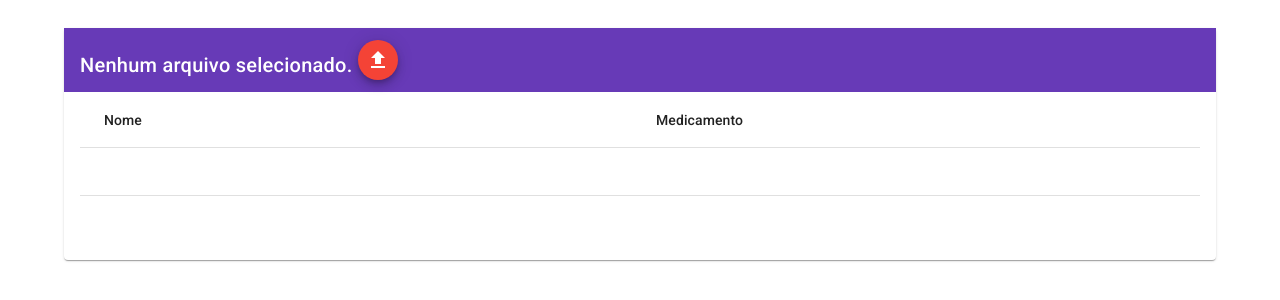
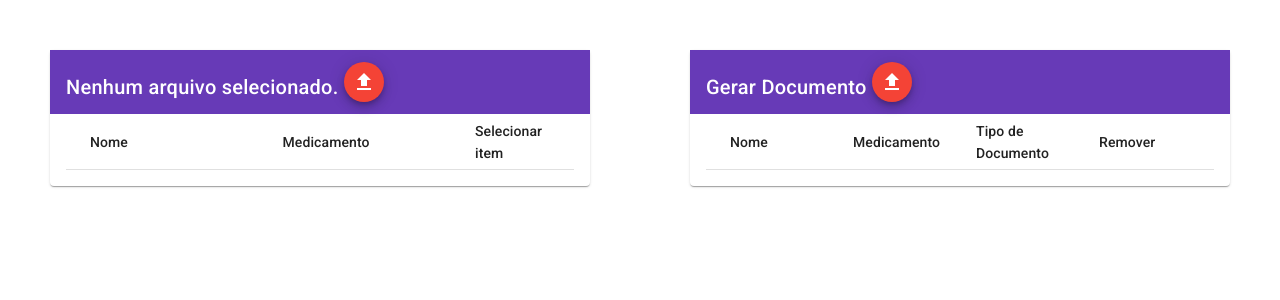
Before and after one commit to lfachiano/alto-custo, an Angular app: page / in a window 1280 px wide. Shown: the top 300 px of the page. Built offline with nearby package versions, Linux system fonts and the light colour scheme.

Commit message:
Tabela para gerar documento

```diff
--- a/src/app/remessa/remessa/remessa.component.css
+++ b/src/app/remessa/remessa/remessa.component.css
@@ -1,15 +1,31 @@
-.file-input {
-  display: none;
+.container {
+  display: flex;
+  justify-content: space-around;
 }
 
 mat-card {
-  max-width: 90%;
-  margin: 2em auto;
+  width: 100%;
   text-align: center;
+  margin: 50px;
+}
+
+.file-input {
+  display: none;
 }
 
 .column-flex {
   display: flex;
   flex-direction: column;
-  min-width: 300px;
 }
+
+mat-table {
+  width: 100%;
+}
+
+.action-column {
+  flex: 0 0 100px;
+}
+
+.action-column-header {
+  flex: 0 0 115px;
+}
--- a/src/app/remessa/remessa/remessa.component.html
+++ b/src/app/remessa/remessa/remessa.component.html
@@ -1,3 +1,6 @@
+<div class="container">
+
+  <!-- DADOS DA PLANILHA -->
   <mat-card>
 
     <mat-toolbar color="primary">
@@ -28,9 +31,71 @@
         <mat-cell *matCellDef="let item"> {{ item[4] }} </mat-cell>
       </ng-container>
 
+       <!-- Coluna de Seleção -->
+       <ng-container matColumnDef="selecionar">
+        <mat-header-cell *matHeaderCellDef class="action-column-header"> Selecionar item </mat-header-cell>
+        <mat-cell *matCellDef="let item" class="action-column">
+          <button mat-icon-button color="primary" aria-label="Selecionar item" (click)="usar(item)">
+            <mat-icon>play_circle</mat-icon>
+          </button>
+        </mat-cell>
+      </ng-container>
 
-      <mat-header-row *matHeaderRowDef="colunasExibidas"></mat-header-row>
-      <mat-row *matRowDef="let row; columns: colunasExibidas;"></mat-row>
+      <mat-header-row *matHeaderRowDef="colunasDaPlanilha"></mat-header-row>
+      <mat-row *matRowDef="let row; columns: colunasDaPlanilha;"></mat-row>
     </mat-table>
   </mat-card-content>
 </mat-card>
+
+
+<!-- ITENS DE REMESSA -->
+<mat-card>
+
+  <mat-toolbar color="primary">
+    <input type="file" class="file-input" (change)="onFileSelected($event)" #fileUpload>
+
+    <div class="file-upload">
+
+      {{ "Gerar Documento" }}
+
+      <button mat-mini-fab color="warn"  (click)="fileUpload.click()">
+      <mat-icon>file_upload</mat-icon>
+    </button>
+  </div>
+</mat-toolbar>
+
+<mat-card-content>
+  <mat-table [dataSource]="itens" class="mat-table">
+
+    <!-- Coluna de Nome -->
+    <ng-container matColumnDef="nome">
+      <mat-header-cell *matHeaderCellDef> Nome </mat-header-cell>
+      <mat-cell *matCellDef="let item"> {{ item.nome }} </mat-cell>
+    </ng-container>
+
+    <!-- Coluna de Medicamento -->
+    <ng-container matColumnDef="medicamento">
+      <mat-header-cell *matHeaderCellDef> Medicamento </mat-header-cell>
+      <mat-cell *matCellDef="let item"> {{ item.medicamento }} </mat-cell>
+    </ng-container>
+
+     <!-- Coluna de Tipo -->
+     <ng-container matColumnDef="tipo">
+      <mat-header-cell *matHeaderCellDef> Tipo de Documento </mat-header-cell>
+      <mat-cell *matCellDef="let item"> {{ item.tipoDeDocumento }} </mat-cell>
+    </ng-container>
+
+     <!-- Coluna de Excluir -->
+     <ng-container matColumnDef="excluir">
+      <mat-header-cell *matHeaderCellDef> Remover </mat-header-cell>
+      <mat-cell *matCellDef="let item"> {{ "Excluir" }} </mat-cell>
+    </ng-container>
+
+
+    <mat-header-row *matHeaderRowDef="colunasDaRemessa"></mat-header-row>
+    <mat-row *matRowDef="let row; columns: colunasDaRemessa;"></mat-row>
+  </mat-table>
+</mat-card-content>
+</mat-card>
+
+</div>
--- a/src/app/remessa/remessa/remessa.component.ts
+++ b/src/app/remessa/remessa/remessa.component.ts
@@ -1,4 +1,5 @@
-import { Component } from '@angular/core';
+import { ChangeDetectorRef, Component } from '@angular/core';
+import { MatTableDataSource } from '@angular/material/table';
 import { ItemDeRemessa } from 'src/app/tipos/item-de-remessa';
 
 import * as XLSX from 'xlsx';
@@ -12,13 +13,17 @@ type DADOS = any[][];
 })
 export class RemessaComponent {
 
-  readonly colunasExibidas = ['nome', 'medicamento'];
+  readonly colunasDaPlanilha = ['nome', 'medicamento', 'selecionar'];
+  readonly colunasDaRemessa = ['nome', 'medicamento', 'tipo', 'excluir'];
 
   nomeDoArquivo: any;
-  dados: DADOS = [[], []];
-  itens: ItemDeRemessa[] | undefined;
+  dados: DADOS = [];
+  //itens: ItemDeRemessa[] = [];
+  itens = new MatTableDataSource<ItemDeRemessa>();
 
-  constructor() {}
+  constructor(
+
+  ) {}
 
   onFileSelected(evt: any) {
 
@@ -50,6 +55,18 @@ export class RemessaComponent {
   }
 
 
+  usar(item: any) {
+
+    let ir: ItemDeRemessa = {
+      nome: item[0],
+      medicamento: item[4],
+      tipoDeDocumento: `Geral`
+    }
+
+    let aux = this.itens.data;
+    aux.push(ir);
+    this.itens.connect().next(aux);
+  }
 
 
   export(): void {
```
Lines whose indentation alone changed are shown as unchanged.
